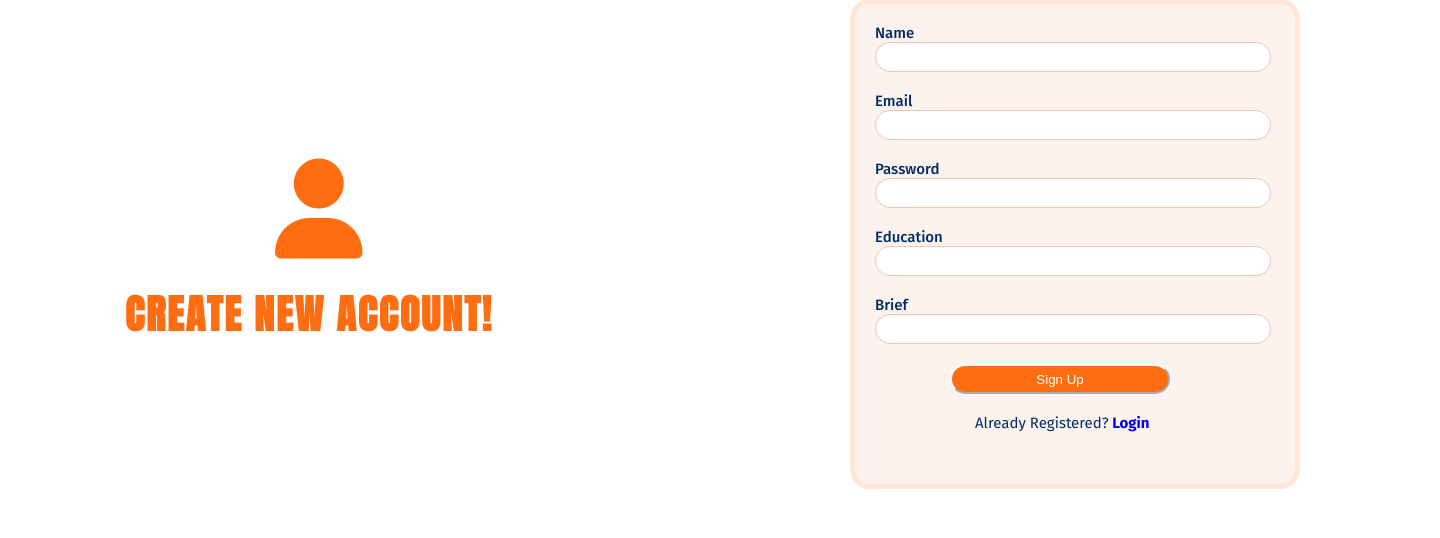
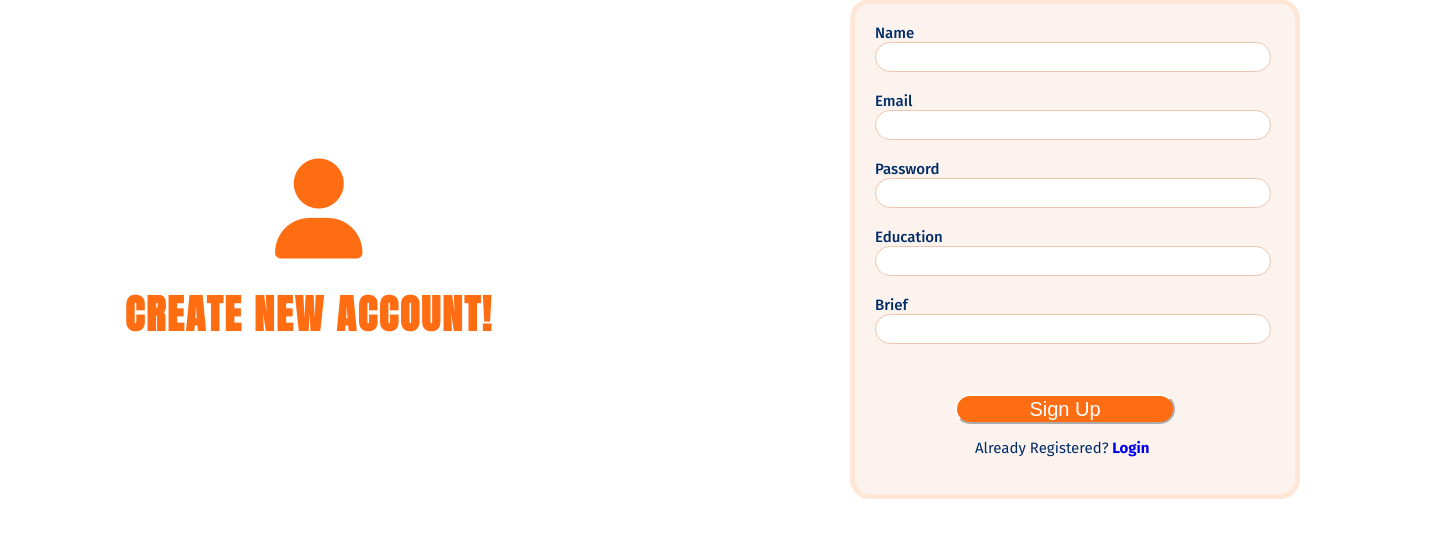
Before and after one commit to mohamed-khalaf9/Recommend, a PHP site: page /signup.html in a window 1440 px wide; the page is wider, and only the part inside the window is pictured. Shown: the part 151-689 px from the top of that part. Run offline with PHP 8.4, Linux system fonts and the light colour scheme.

Commit message:
Update signup.css

```diff
--- a/frontend/signup.css
+++ b/frontend/signup.css
@@ -13,7 +13,7 @@ font-size: 1.5rem;
 
 #002c67 blue
 
-#ffd1b5     creamy*/
+#ffd1b5     creamy*/
 *{
     margin: 0;
     padding: 0;
@@ -62,14 +62,15 @@ form{
     border-radius: 20px;
     background-color: #fcf3ee;
     width: 450px;
-    height: 490px;
+    height: 500px;
 }
 .data{
     width: 99%;
     height: 30px;
     border:1px solid #ebc7b0;
     border-radius: 20px ;
-    color: #002c67;
+    color: #033d88;
+    font-weight: bold;
 }
 input:hover{
     background-color: #ebc7b0;
@@ -91,10 +92,12 @@ div{
     border-color:white ;
     color: white;
     background:#ff6d13;
-    margin-left: 95px;
+    margin-left: 100px;
+    margin-top: 30px;
+     font-size: 20px;
 }
 #sign-up:hover{
-    font-size: larger;
+    font-size: 22px;
     background: #002c67;
 }
 #pForm{
@@ -103,9 +106,12 @@ div{
 font-size: 1.5rem;
 color: #002c67;
 font-size: 15px;
-margin-top: 20px;
+margin-top: 15px;
 margin-left: 120px;
 }
 a{
     text-decoration-line: none;
 }
+span{
+    color: red;
+}
```
